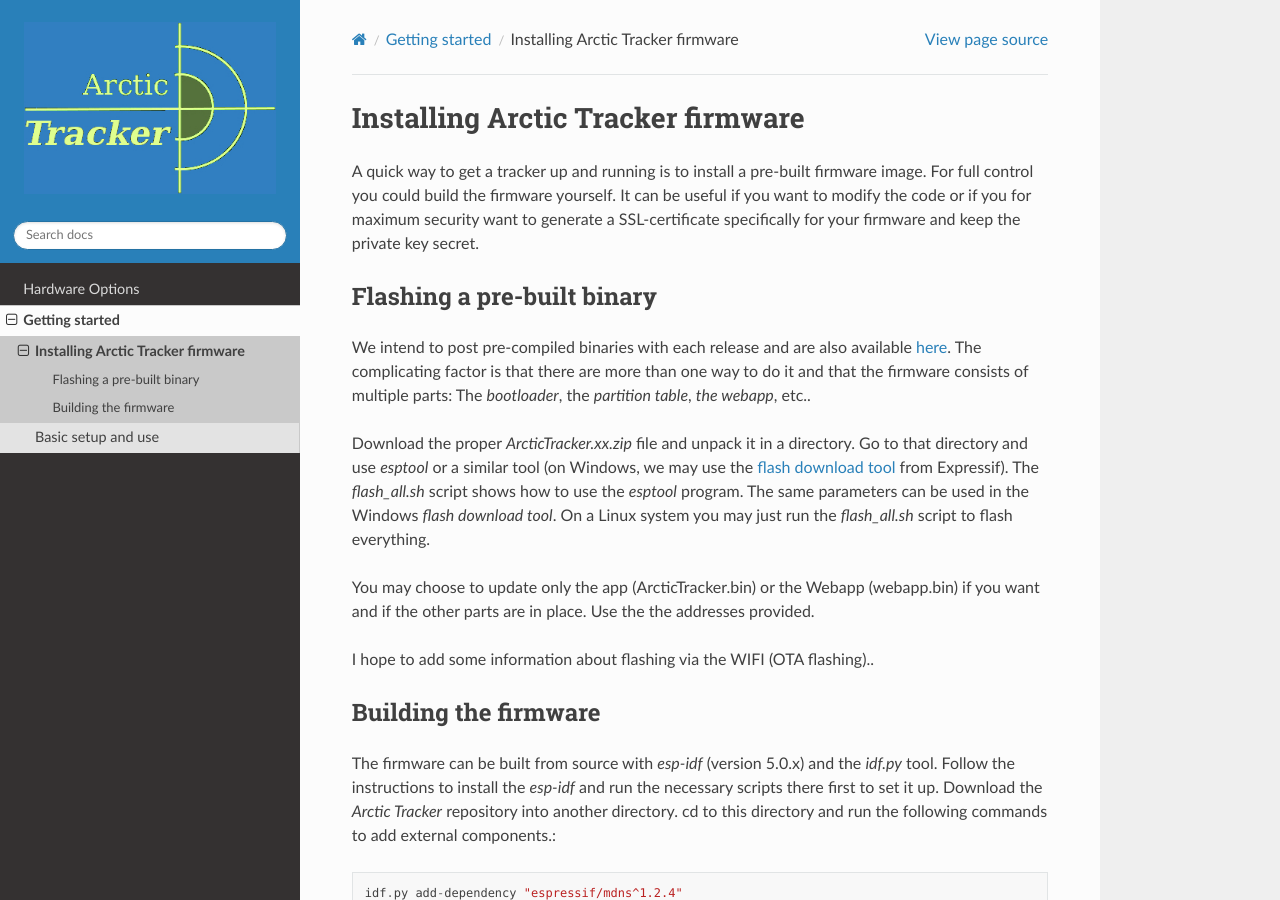
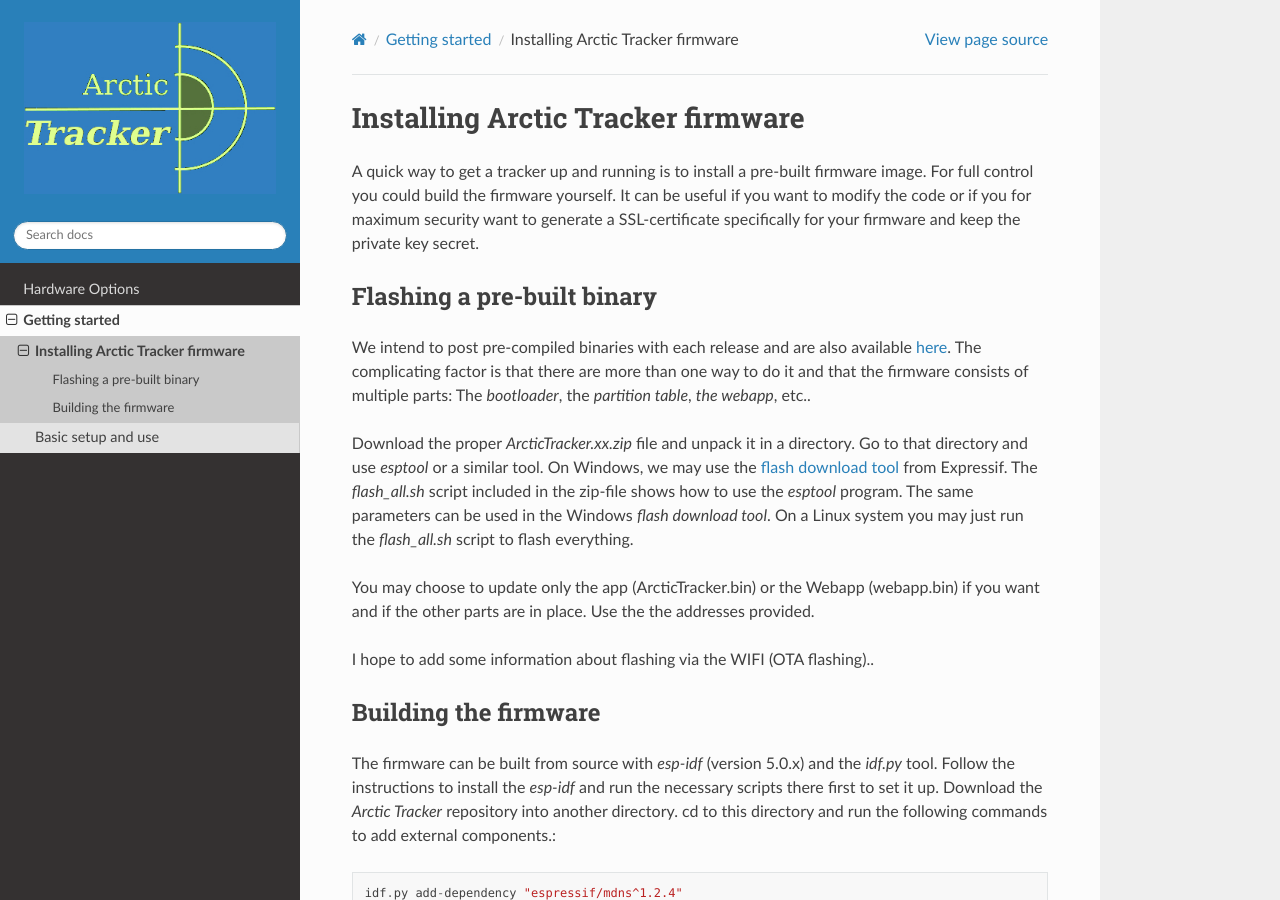
Before and after one commit to Hamlabs/ArcticTracker-docs, a Sphinx documentation site: the page built from docs/install.rst, in a window 1280 px wide and 900 px high. Built offline with Sphinx 7.4.7 and the Read the Docs theme 3.1.0, drawn with Linux system fonts in a browser that asks for light colours; pages that are not in the unit, such as notebooks, are missing from menus.

Commit message:
Update install.rst

```diff
--- a/docs/install.rst
+++ b/docs/install.rst
@@ -8,7 +8,7 @@
 ---------------------------
 We intend to post pre-compiled binaries with each release and are also available `here <https://arctictracker.no/download/>`_. The complicating factor is that there are more than one way to do it and that the firmware consists of multiple parts: The *bootloader*, the *partition table*, *the webapp*, etc..
 
-Download the proper *ArcticTracker.xx.zip* file and unpack it in a directory. Go to that directory and use *esptool* or a similar tool (on Windows, we may use the `flash download tool <https://www.espressif.com/en/support/download/other-tools>`_ from Expressif). The *flash_all.sh* script shows how to use the *esptool* program. The same parameters can be used in the Windows *flash download tool*. On a Linux system you may just run the *flash_all.sh* script to flash everything.
+Download the proper *ArcticTracker.xx.zip* file and unpack it in a directory. Go to that directory and use *esptool* or a similar tool. On Windows, we may use the `flash download tool <https://www.espressif.com/en/support/download/other-tools>`_ from Expressif. The *flash_all.sh* script included in the zip-file shows how to use the *esptool* program. The same parameters can be used in the Windows *flash download tool*. On a Linux system you may just run the *flash_all.sh* script to flash everything.
 
 You may choose to update only the app (ArcticTracker.bin) or the Webapp (webapp.bin) if you want and if the other parts are in place. Use the the addresses provided.
 
```
